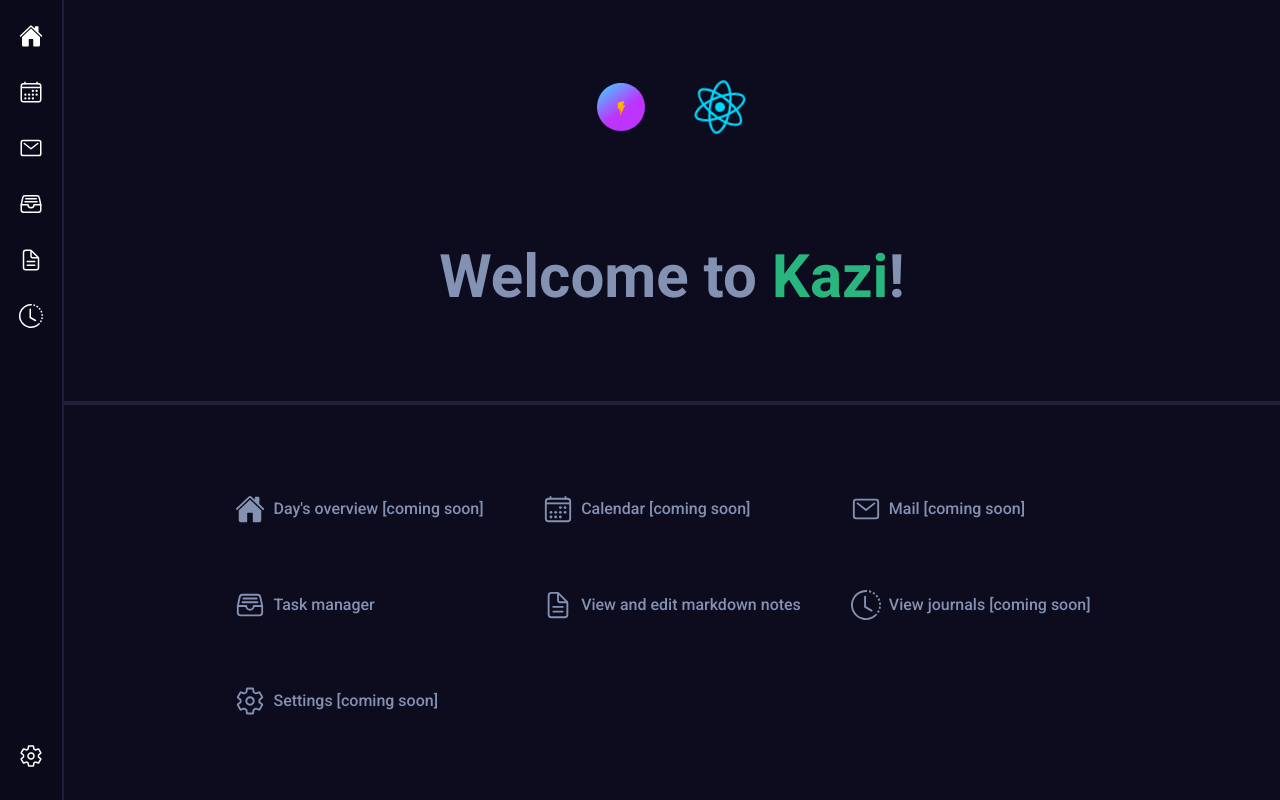
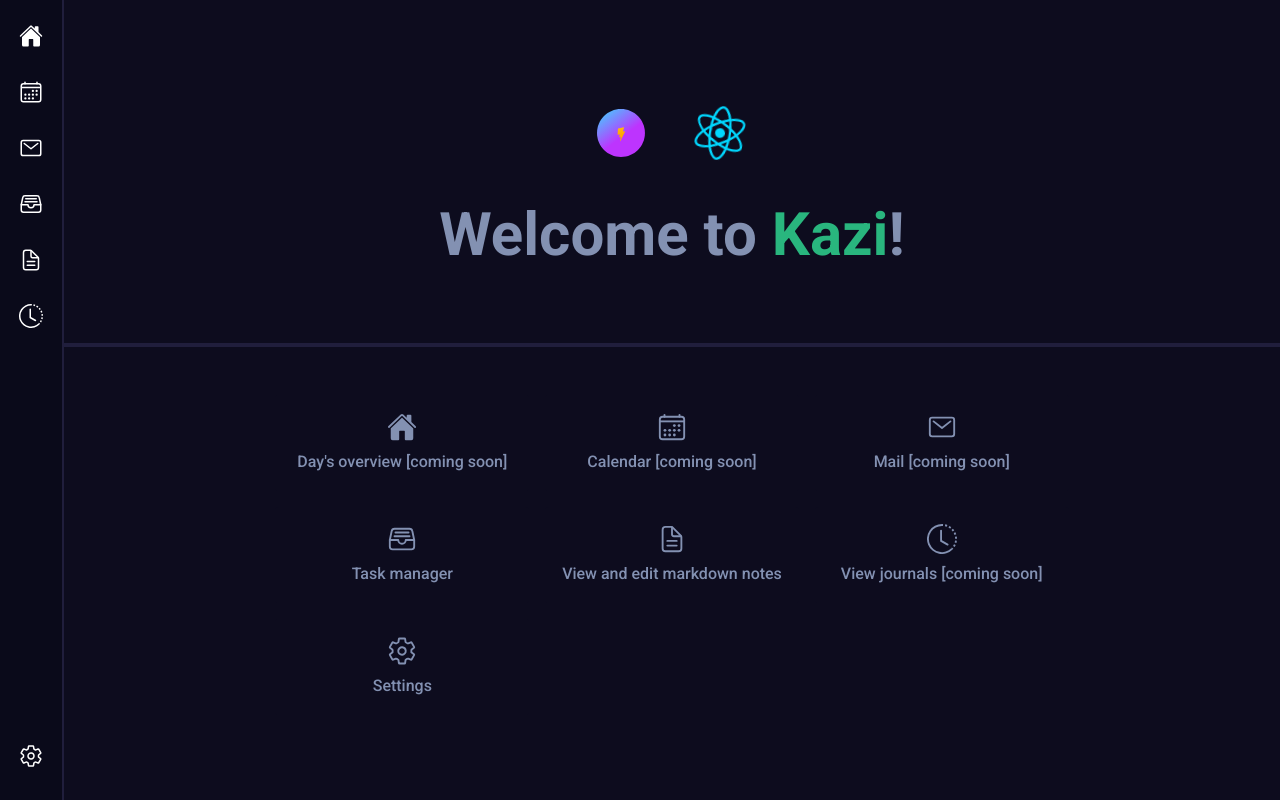
Before and after one commit to mubarizahmed/kazi, a React (Vite) app: page / in a window 1280 px wide. Built offline with nearby package versions, Linux system fonts and the light colour scheme; a small style sheet from the web is missing; what @milkdown/plugin-slash, @milkdown/plugin-tooltip, @milkdown/utils would draw is missing.

Commit message:
feat: state sessionStorage, styling fixes

```diff
--- a/src/components/playground/editor-component/Slash.tsx
+++ b/src/components/playground/editor-component/Slash.tsx
@@ -64,7 +64,7 @@ export const Slash = () => {
     <div className="hidden">
       <div
         role="tooltip"
-        className="w-96 rounded bg-gray-50 shadow-lg ring-2 dark:bg-gray-900"
+        className="min-w-[6rem] w-fit rounded bg-kmedium shadow-lg"
         ref={ref}
       >
         <ul className="m-0 list-none">
@@ -85,7 +85,7 @@ export const Slash = () => {
                 ctx.get(commandsCtx).call(wrapInHeadingCommand.key, 1);
               });
             }}
-            className="cursor-pointer px-6 py-3 hover:bg-gray-200 hover:dark:bg-gray-700"
+            className="cursor-pointer px-6 py-3 hover:text-kaccent1"
           >
             Heading 1
           </li>
@@ -106,7 +106,7 @@ export const Slash = () => {
                 ctx.get(commandsCtx).call(wrapInHeadingCommand.key, 2);
               });
             }}
-            className="cursor-pointer px-6 py-3 hover:bg-gray-200 hover:dark:bg-gray-700"
+            className="cursor-pointer px-6 py-3 hover:text-kaccent1"
           >
             Heading 2
           </li>
@@ -127,7 +127,7 @@ export const Slash = () => {
                 ctx.get(commandsCtx).call(wrapInHeadingCommand.key, 3);
               });
             }}
-            className="cursor-pointer px-6 py-3 hover:bg-gray-200 hover:dark:bg-gray-700"
+            className="cursor-pointer px-6 py-3 hover:text-kaccent1"
           >
             Heading 3
           </li>
@@ -148,7 +148,7 @@ export const Slash = () => {
                 ctx.get(commandsCtx).call(createCodeBlockCommand.key);
               });
             }}
-            className="cursor-pointer px-6 py-3 hover:bg-gray-200 hover:dark:bg-gray-700"
+            className="cursor-pointer px-6 py-3 hover:text-kaccent1"
           >
             Code Block
           </li>
@@ -170,7 +170,7 @@ export const Slash = () => {
                 ctx.get(commandsCtx).call(insertHrCommand.key);
               });
             }}
-            className="cursor-pointer px-6 py-3 hover:bg-gray-200 hover:dark:bg-gray-700"
+            className="cursor-pointer px-6 py-3 hover:text-kaccent1"
           >
             Horizontal Rule
           </li>
--- a/src/pages/Home.tsx
+++ b/src/pages/Home.tsx
@@ -16,7 +16,7 @@ const Home = () => {
 	const [count, setCount] = useState(0);
 
 	return (
-		<div className="App flex w-full flex-col items-center justify-center gap-8 bg-kdark">
+		<div className="App flex w-full flex-col overflow-hidden items-center justify-center gap-4 bg-kdark">
 			<div className="flex flex-row">
 				<a href="https://vitejs.dev" target="_blank">
 					<img src={viteLogo} className="logo" alt="Vite logo" />
@@ -25,51 +25,51 @@ const Home = () => {
 					<img src={reactLogo} className="logo react" alt="React logo" />
 				</a>
 			</div>
-			<h1 className="text-6xl text-klight">
+			<h1 className="text-6xl text-klight mt-2">
 				Welcome to <span className="text-kaccent1">Kazi</span>!
 			</h1>
       <hr className='m-8 w-full h-1 bg-kmedium border-kmedium' />
-			<div className="grid grid-cols-3 gap-4 items-stretch justify-stretch">
+			<div className="grid pl-8  pr-8 grid-cols-3 gap-4 items-stretch justify-stretch">
         <Link to="/" className="text-klight w-full">
-          <button className="flex h-20 items-center justify-start gap-2 rounded bg-kdark p-4 text-klight hover:border-kaccent1">
+          <button className="flex flex-col w-full h-30 items-center justify-start gap-2 rounded bg-kdark p-4 text-klight hover:border-kaccent1">
             <IoHome className="text-3xl" />
             <div className="text-base">Day's overview [coming soon]</div>
           </button>
         </Link>
         <Link to="/" className="text-klight w-full">
-          <button className="flex w-full h-20 items-center justify-start gap-2 rounded bg-kdark p-4 text-klight hover:border-kaccent1">
+          <button className="flex flex-col w-full h-30 items-center justify-start gap-2 rounded bg-kdark p-4 text-klight hover:border-kaccent1">
             <IoCalendarOutline className="text-3xl" />
             <div className="text-base">Calendar [coming soon]</div>
           </button>
         </Link>
         <Link to="/" className="text-klight w-full">
-          <button className="flex w-full h-20 items-center justify-start gap-2 rounded bg-kdark p-4 text-klight hover:border-kaccent1">
+          <button className="flex flex-col w-full h-30 items-center justify-start gap-2 rounded bg-kdark p-4 text-klight hover:border-kaccent1">
             <IoMailOutline className="text-3xl" />
             <div className="text-base">Mail [coming soon]</div>
           </button>
         </Link>
         <Link to="/tasks" className="text-klight ">
-          <button className="flex w-full h-20 items-center justify-start gap-2 rounded bg-kdark p-4 text-klight hover:border-kaccent1">
+          <button className="flex flex-col w-full h-30 items-center justify-start gap-2 rounded bg-kdark p-4 text-klight hover:border-kaccent1">
             <IoFileTrayFullOutline className="text-3xl" />
             <div className="text-base">Task manager</div>
           </button>
         </Link>
 				<Link to="/notes" className="text-klight ">
-					<button className="flex w-full h-20 items-center justify-start gap-2 rounded bg-kdark p-4 text-klight hover:border-kaccent1">
+					<button className="flex flex-col w-full h-30 items-center justify-start gap-2 rounded bg-kdark p-4 text-klight hover:border-kaccent1">
 						<IoDocumentTextOutline className="text-3xl" />
 						<div className="text-base">View and edit markdown notes</div>
 					</button>
 				</Link>
         <Link to="/playground" className="text-klight ">
-          <button className="flex w-full h-20 items-center justify-start gap-2 rounded bg-kdark p-4 text-klight hover:border-kaccent1">
+          <button className="flex flex-col w-full h-30 items-center justify-start gap-2 rounded bg-kdark p-4 text-klight hover:border-kaccent1">
             <BsClockHistory className="text-3xl" />
             <div className="text-base">View journals [coming soon]</div>
           </button>
         </Link>
-        <Link to="/" className="text-klight ">
-          <button className="flex w-full h-20 items-center justify-start gap-2 rounded bg-kdark p-4 text-klight hover:border-kaccent1">
+        <Link to="/settings" className="text-klight ">
+          <button className="flex flex-col w-full h-30 items-center justify-start gap-2 rounded bg-kdark p-4 text-klight hover:border-kaccent1">
             <IoSettingsOutline className="text-3xl" />
-            <div className="text-base">Settings [coming soon]</div>
+            <div className="text-base">Settings</div>
           </button>
         </Link>
 
--- a/src/pages/Notes.tsx
+++ b/src/pages/Notes.tsx
@@ -76,7 +76,8 @@ const Notes = () => {
 					},
 					reject: () => {
 						setTreeMenuSelectedKey(undefined);
-					}
+					},
+					className: 'tree-delete-dialog'
 				});
 			}
 		}
@@ -193,15 +194,36 @@ const Notes = () => {
 	};
 
 	useEffect(() => {
+		let fp = sessionStorage.getItem('kazi-editor-file-path');
+		if (fp !== null && fp !== '') setEditorFilePath(fp);
+
+		let ft = sessionStorage.getItem('kazi-file-tree');
+		if (ft !== null && ft !== 'undefined') {setFileTree(JSON.parse(ft))};
+
+		console.log('loaded');
+
 		load();
 	}, []);
 
+	useEffect(() => {
+		if (fileTree !== null && fileTree !== 'undefined') sessionStorage.setItem('kazi-file-tree', JSON.stringify(fileTree));
+	}, [fileTree]);
+
+	useEffect(() => {
+		sessionStorage.setItem('kazi-editor-file-path', editorFilePath);
+	}, [editorFilePath]);
+
 	return (
 		<div className="h-screen w-[calc(100vw-4rem)] bg-kdark">
-			<Splitter style={{ width: '100%', height: '100%' }} className="bg-kdark">
+			<Splitter
+				style={{ width: '100%', height: '100%' }}
+				className="bg-kdark"
+				stateStorage="session"
+				stateKey="kazi-notes-splitter"
+			>
 				{/* <div className="col-span-2 flex h-screen flex-col items-center justify-start gap-2 border-r-2 border-kmedium  bg-kdark p-0 pt-4"> */}
 				<SplitterPanel
-					size={2 / 7}
+					size={200 / 7}
 					minSize={15}
 					className="flex h-full flex-col items-center justify-start gap-2  overflow-clip  border-kmedium bg-kdark p-0 pt-4"
 				>
@@ -243,7 +265,7 @@ const Notes = () => {
 				{/* </div> */}
 				{/* <div className="col-span-5 flex h-screen flex-col items-center justify-start border-kmedium bg-kdark"> */}
 				<SplitterPanel
-					size={5 / 7}
+					size={500 / 7}
 					minSize={15}
 					className="flex h-full w-full min-w-0 flex-col items-center justify-start overflow-clip border-kmedium bg-kdark"
 				>
@@ -261,6 +283,7 @@ const Notes = () => {
 				visible={fileCreate}
 				style={{ width: '35vw' }}
 				header="Create new file"
+				contentClassName="tree-add-dialog"
 				onHide={() => {
 					setFileCreate(undefined);
 					setNewFileName(''); //
--- a/src/tree.css
+++ b/src/tree.css
@@ -105,8 +105,16 @@
 	@apply text-kaccent1 hover:bg-transparent;
 }
 .p-dialog .p-dialog-content {
-	@apply bg-transparent text-klighter pt-8 pb-0;
+	@apply bg-transparent text-klighter pt-4 pb-4;
 }
+.tree-add-dialog{
+	@apply bg-transparent text-klighter !pt-8 !pb-0;
+}
+
+.p-delete-dialog .p-dialog-content {
+	@apply bg-transparent text-klighter pt-4 pb-4;
+}
+
 .p-dialog .p-dialog-content .p-inputtext {
 	box-shadow: none;
 	@apply bg-kdark text-klight w-full border-kdark border-solid;
@@ -118,7 +126,13 @@
 	@apply bg-transparent text-klighter;
 }
 .p-dialog .p-dialog-footer .p-button {
-	@apply bg-kaccent1 text-kdarker m-0 p-2;
+	@apply bg-kaccent1 text-kdarker m-0 ml-2 p-2 min-w-[4rem];
+}
+.p-button.p-button-text:enabled:hover, .p-button.p-button-text:not(button):not(a):not(.p-disabled):hover{
+	@apply bg-kaccent1 text-klighter;
+}
+.p-button.p-button-danger{
+	@apply !bg-red-500 text-kdarker;
 }
 .p-dialog .p-error-show {
 	@apply text-xs text-red-500 opacity-100 pt-1 h-6;
@@ -126,7 +140,34 @@
 .p-dialog .p-error-hidden {
 	@apply text-xs opacity-0 h-6;
 }
+.p-contextmenu{
+	@apply bg-kmedium w-fit min-w-[8rem];
+}
+.p-contextmenu .p-menuitem.p-menuitem-active > .p-menuitem-link {
+	@apply bg-kmedium text-klight hover:text-kaccent2;
+}
+.p-contextmenu .p-menuitem-link {
+	@apply text-klight hover:text-kaccent2 p-2 align-middle flex justify-start items-center;
+}
+.p-contextmenu .p-menuitem.p-menuitem-active > .p-menuitem-link .p-menuitem-text {
+	@apply text-inherit ;
+}
 
+.p-contextmenu .p-menuitem-link .p-menuitem-text{
+	@apply text-inherit text-base leading-4;
+}
+
+.p-contextmenu .p-menuitem.p-menuitem-active > .p-menuitem-link .p-menuitem-icon, .p-contextmenu .p-menuitem.p-menuitem-active > .p-menuitem-link .p-submenu-icon {
+	@apply text-inherit;
+}
+
+.p-contextmenu .p-menuitem-link .p-menuitem-icon{
+	@apply text-inherit;
+}
+
+.p-component{
+	font:var(--font-family);
+}
 .p-splitter{
 	@apply border-0 bg-kdark;
 }
```
Also changed, not shown: src/hooks/useSessionStorage.ts (added).
